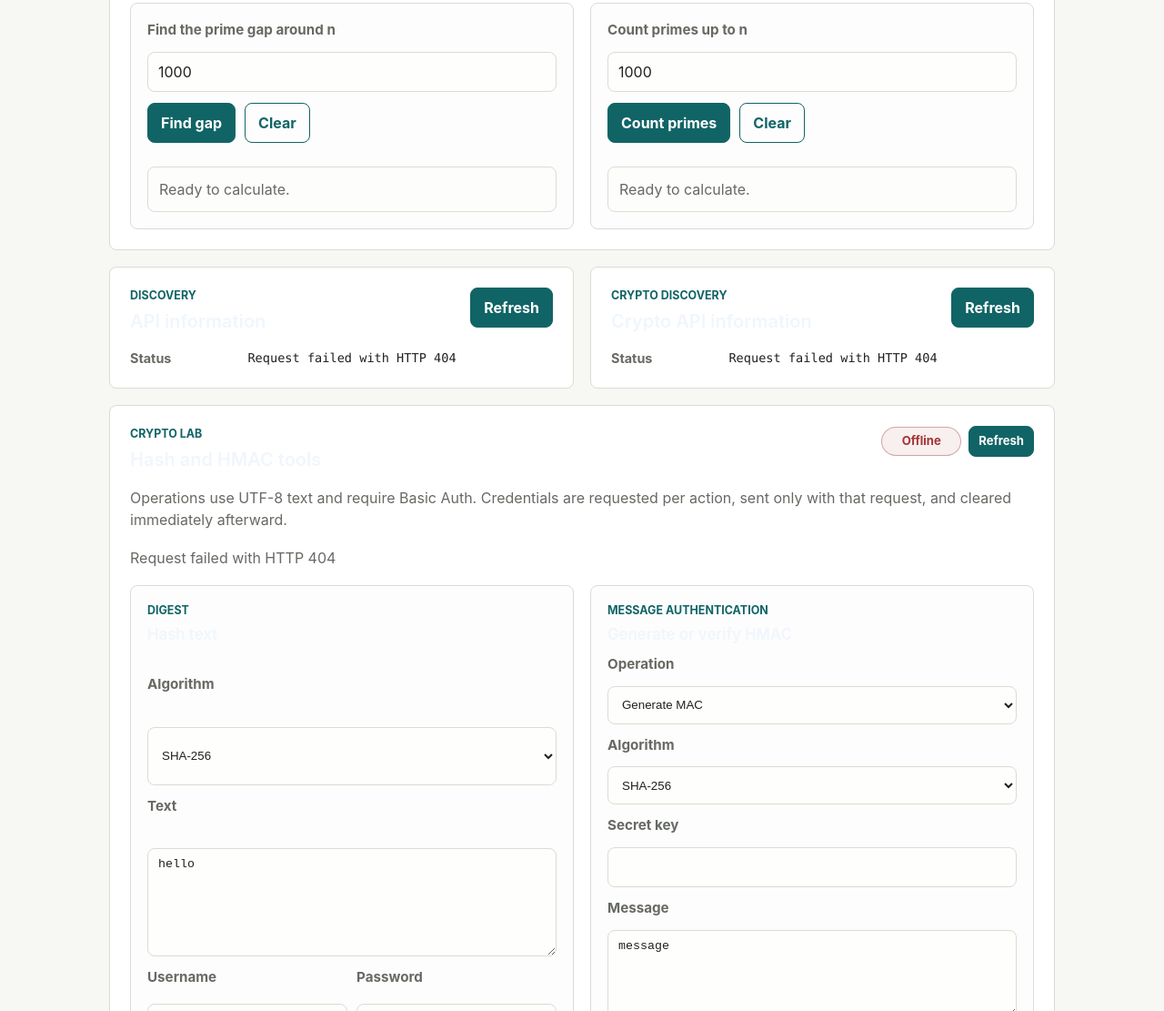
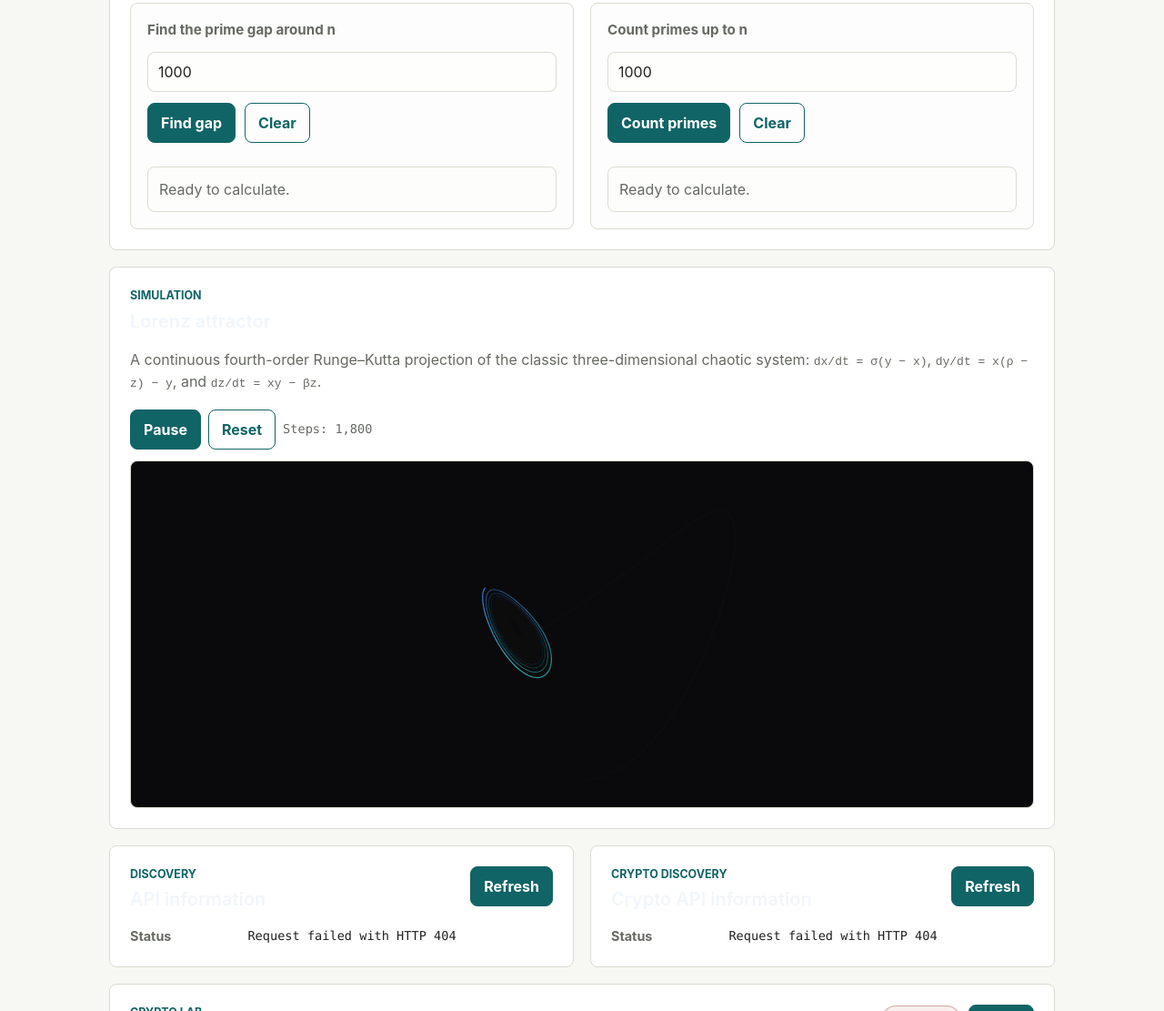
Before and after one commit to Abhrankan-Chakrabarti/website, a plain HTML site: page lab.html in a window 1280 px wide. Shown: the part 1456-2567 px from the top of the page at 91% size. Drawn offline with Linux system fonts and the light colour scheme; no server answers.

Commit message:
feat: add interactive Lorenz attractor simulation - Add RK4-based Lorenz system integration - Add animated canvas projection with fading trail - Add pause, resume, reset, and step counter controls - Match the existing Lab page layout and theme

```diff
--- a/assets/lab-api.css
+++ b/assets/lab-api.css
@@ -178,6 +178,38 @@ header nav a.active {
 
 .lab-panel--wide {
   grid-column: 1 / -1;
+}
+
+.lorenz-controls {
+  display: flex;
+  flex-wrap: wrap;
+  align-items: center;
+  gap: 8px;
+  margin-bottom: 12px;
+}
+
+.lorenz-step-counter {
+  color: var(--lab-muted);
+  font-family: ui-monospace, SFMono-Regular, Menlo, Consolas, monospace;
+  font-size: 0.85rem;
+}
+
+.lorenz-canvas-wrap {
+  display: flex;
+  justify-content: center;
+  width: 100%;
+  overflow: hidden;
+  border: 1px solid var(--lab-line);
+  border-radius: var(--lab-radius);
+  background: #0a0a0c;
+}
+
+#lorenz-canvas {
+  display: block;
+  width: 100%;
+  max-width: 600px;
+  height: auto;
+  aspect-ratio: 600 / 380;
 }
 
 .lab-panel-heading {
--- a/assets/lab-api.js
+++ b/assets/lab-api.js
@@ -710,6 +710,108 @@ function clearSnapshot() {
     "Credentials are sent only with this request and are not stored by this page.";
 }
 
+function initLorenzSimulation() {
+  const canvas = document.querySelector("#lorenz-canvas");
+  if (!canvas) return;
+
+  const context = canvas.getContext("2d");
+  const toggleButton = document.querySelector("#lorenz-toggle-btn");
+  const resetButton = document.querySelector("#lorenz-reset-btn");
+  const stepCounter = document.querySelector("#lorenz-step-counter");
+  if (!context || !toggleButton || !resetButton || !stepCounter) return;
+
+  const sigma = 10;
+  const rho = 28;
+  const beta = 8 / 3;
+  const dt = 0.008;
+  const stepsPerFrame = 6;
+  let x = 0.1;
+  let y = 0;
+  let z = 0;
+  let running = true;
+  let totalSteps = 0;
+
+  function derivatives(cx, cy, cz) {
+    return [
+      sigma * (cy - cx),
+      cx * (rho - cz) - cy,
+      cx * cy - beta * cz,
+    ];
+  }
+
+  function step() {
+    const [dx1, dy1, dz1] = derivatives(x, y, z);
+    const [dx2, dy2, dz2] = derivatives(
+      x + 0.5 * dt * dx1,
+      y + 0.5 * dt * dy1,
+      z + 0.5 * dt * dz1,
+    );
+    const [dx3, dy3, dz3] = derivatives(
+      x + 0.5 * dt * dx2,
+      y + 0.5 * dt * dy2,
+      z + 0.5 * dt * dz2,
+    );
+    const [dx4, dy4, dz4] = derivatives(
+      x + dt * dx3,
+      y + dt * dy3,
+      z + dt * dz3,
+    );
+    x += (dt / 6) * (dx1 + 2 * dx2 + 2 * dx3 + dx4);
+    y += (dt / 6) * (dy1 + 2 * dy2 + 2 * dy3 + dy4);
+    z += (dt / 6) * (dz1 + 2 * dz2 + 2 * dz3 + dz4);
+  }
+
+  function toScreen(cx, cz) {
+    return [
+      canvas.width / 2 + cx * 8.5,
+      canvas.height - 30 - cz * 8.5 * 0.72,
+    ];
+  }
+
+  function reset() {
+    x = 0.1;
+    y = 0;
+    z = 0;
+    totalSteps = 0;
+    context.fillStyle = "#0a0a0c";
+    context.fillRect(0, 0, canvas.width, canvas.height);
+    stepCounter.textContent = "Steps: 0";
+  }
+
+  function render() {
+    if (!running) return;
+    context.fillStyle = "rgba(10, 10, 12, 0.04)";
+    context.fillRect(0, 0, canvas.width, canvas.height);
+
+    for (let index = 0; index < stepsPerFrame; index += 1) {
+      const [previousX, previousY] = toScreen(x, z);
+      step();
+      const [nextX, nextY] = toScreen(x, z);
+      totalSteps += 1;
+      context.strokeStyle = `hsla(${140 + Math.min(100, Math.floor(z * 2.2))}, 85%, 60%, 0.85)`;
+      context.lineWidth = 1.2;
+      context.beginPath();
+      context.moveTo(previousX, previousY);
+      context.lineTo(nextX, nextY);
+      context.stroke();
+    }
+
+    if (totalSteps % 30 === 0) {
+      stepCounter.textContent = `Steps: ${totalSteps.toLocaleString()}`;
+    }
+    requestAnimationFrame(render);
+  }
+
+  toggleButton.addEventListener("click", () => {
+    running = !running;
+    toggleButton.textContent = running ? "Pause" : "Resume";
+    if (running) render();
+  });
+  resetButton.addEventListener("click", reset);
+  reset();
+  render();
+}
+
 refreshHealthButton.addEventListener("click", refreshHealth);
 refreshCryptoHealthButton.addEventListener("click", refreshCryptoHealth);
 refreshInfoButton.addEventListener("click", refreshInfo);
@@ -744,6 +846,7 @@ hmacForm.addEventListener("submit", runHmac);
 clearHmacButton.addEventListener("click", clearHmac);
 hmacOperation.addEventListener("change", syncHmacForm);
 
+initLorenzSimulation();
 refreshHealth();
 refreshInfo();
 refreshCryptoHealth();
--- a/lab.html
+++ b/lab.html
@@ -164,6 +164,30 @@
           </div>
         </article>
 
+        <article class="lab-panel lab-panel--wide" aria-labelledby="lorenz-title">
+          <div class="lab-panel-heading">
+            <div>
+              <p class="lab-eyebrow">Simulation</p>
+              <h2 id="lorenz-title">Lorenz attractor</h2>
+            </div>
+          </div>
+          <p class="lab-muted">
+            A continuous fourth-order Runge–Kutta projection of the classic
+            three-dimensional chaotic system:
+            <code>dx/dt = σ(y − x)</code>,
+            <code>dy/dt = x(ρ − z) − y</code>, and
+            <code>dz/dt = xy − βz</code>.
+          </p>
+          <div class="lorenz-controls">
+            <button id="lorenz-toggle-btn" class="lab-button" type="button">Pause</button>
+            <button id="lorenz-reset-btn" class="lab-button lab-button--secondary" type="button">Reset</button>
+            <span id="lorenz-step-counter" class="lorenz-step-counter">Steps: 0</span>
+          </div>
+          <div class="lorenz-canvas-wrap">
+            <canvas id="lorenz-canvas" width="600" height="380" aria-label="Animated projection of the Lorenz attractor"></canvas>
+          </div>
+        </article>
+
         <article class="lab-panel" aria-labelledby="info-title">
           <div class="lab-panel-heading">
             <div>
```
